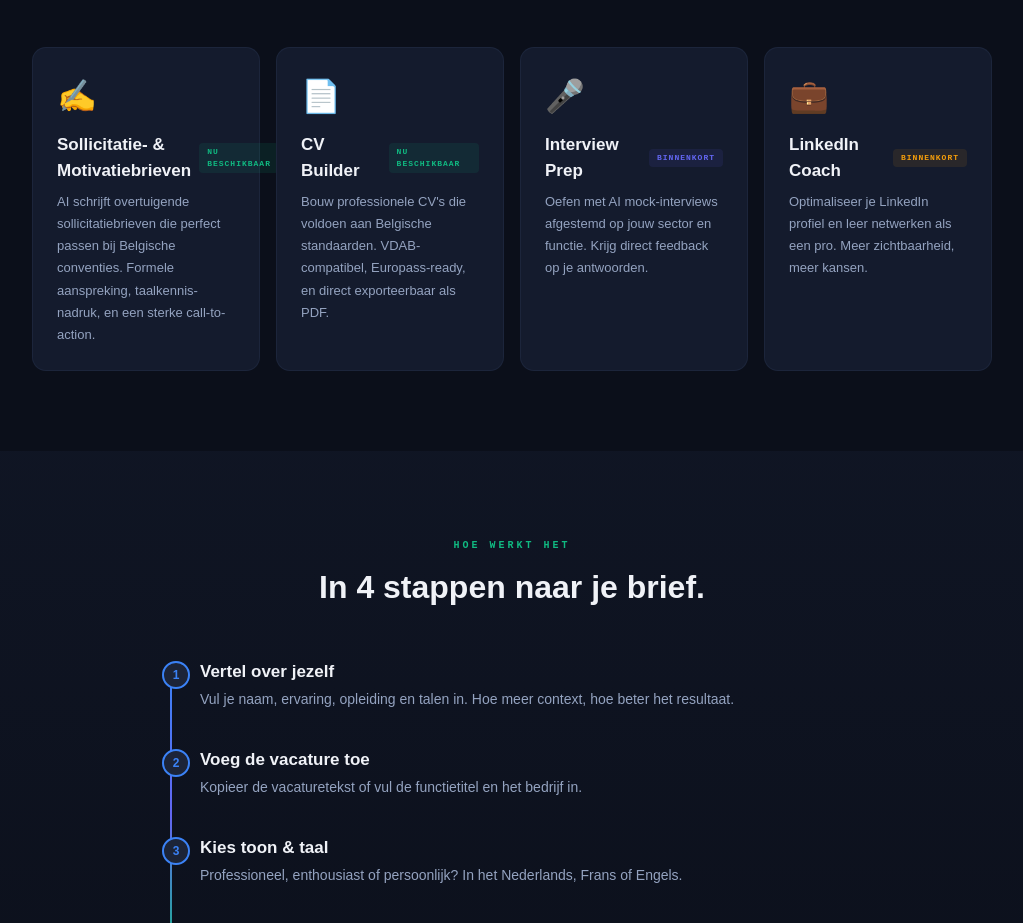
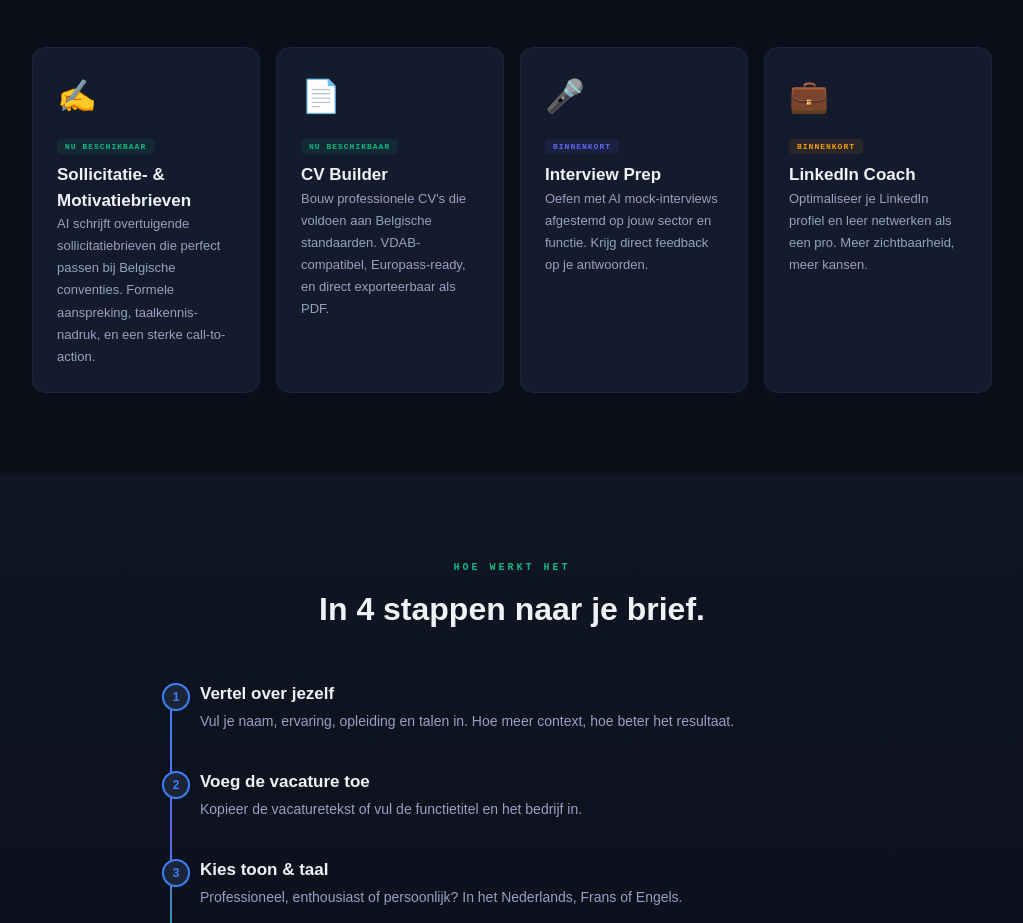
Before and after one commit to henryjeanvdd-cpu/carrio, a Next.js app: page / in a window 1280 px wide. Shown: the part 860-1783 px from the top of the page, without its empty margins (128-1151 px from the left). Built offline with nearby package versions, Linux system fonts and the light colour scheme.

Commit message:
Fix feature card layout - tag above title

```diff
--- a/app/page.js
+++ b/app/page.js
@@ -194,14 +194,14 @@ export default function LandingPage() {
                 transition: 'border-color 0.3s, transform 0.3s',
               }}>
                 <div style={{ fontSize: 32, marginBottom: 12 }}>{f.emoji}</div>
-                <div style={{ display: 'flex', alignItems: 'center', gap: 8, marginBottom: 8 }}>
-                  <h3 style={{ fontSize: 17, fontWeight: 700, color: '#F0F2F7', margin: 0 }}>{f.title}</h3>
+                <div style={{  }}>
                   <span style={{
                     fontSize: 8, fontWeight: 700, letterSpacing: 1,
                     padding: '3px 8px', borderRadius: 4,
                     background: `${f.tagColor}18`, color: f.tagColor,
                     fontFamily: "'JetBrains Mono', monospace",
                   }}>{f.tag}</span>
+                  <h3 style={{ fontSize: 17, fontWeight: 700, color: '#F0F2F7', margin: '6px 0 0' }}>{f.title}</h3>
                 </div>
                 <p style={{ fontSize: 13, color: '#94A3C0', lineHeight: 1.7, margin: 0 }}>{f.desc}</p>
               </div>
```
